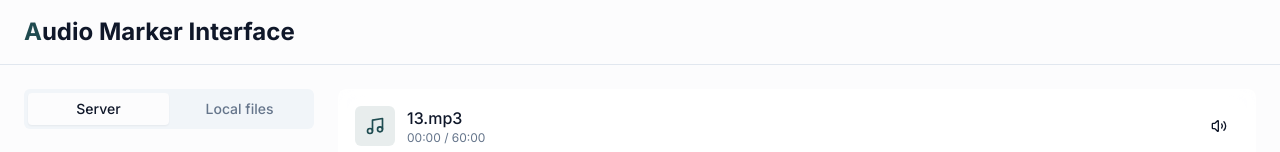
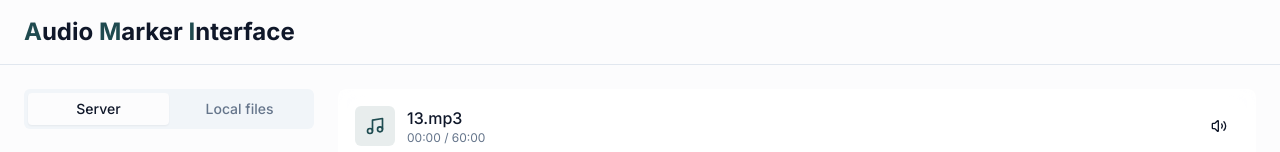
Before and after one commit to PetsS/piges-oceane, a React (Vite) app: page / in a window 1280 px wide. Shown: the top 152 px of the page. Built offline with nearby package versions, Linux system fonts and the light colour scheme.

Commit message:
Apply color to header title
Apply color to the "A" in "Audio", "M" in "Marker", and "I" in "Interface" in the header title.

```diff
--- a/src/pages/Index.tsx
+++ b/src/pages/Index.tsx
@@ -78,11 +78,9 @@ const Index = () => {
       <header className="bg-background border-b py-4 px-6">
         <div>
           <h1 className="text-2xl font-bold">
-            <span
-              style={{ color: settings.buttonColors.primary }}
-            >
-              A
-            </span>udio Marker Interface
+            <span style={{ color: settings.buttonColors.primary }}>A</span>udio
+            <span style={{ color: settings.buttonColors.primary }}> M</span>arker
+            <span style={{ color: settings.buttonColors.primary }}> I</span>nterface
           </h1>
         </div>
       </header>
```
